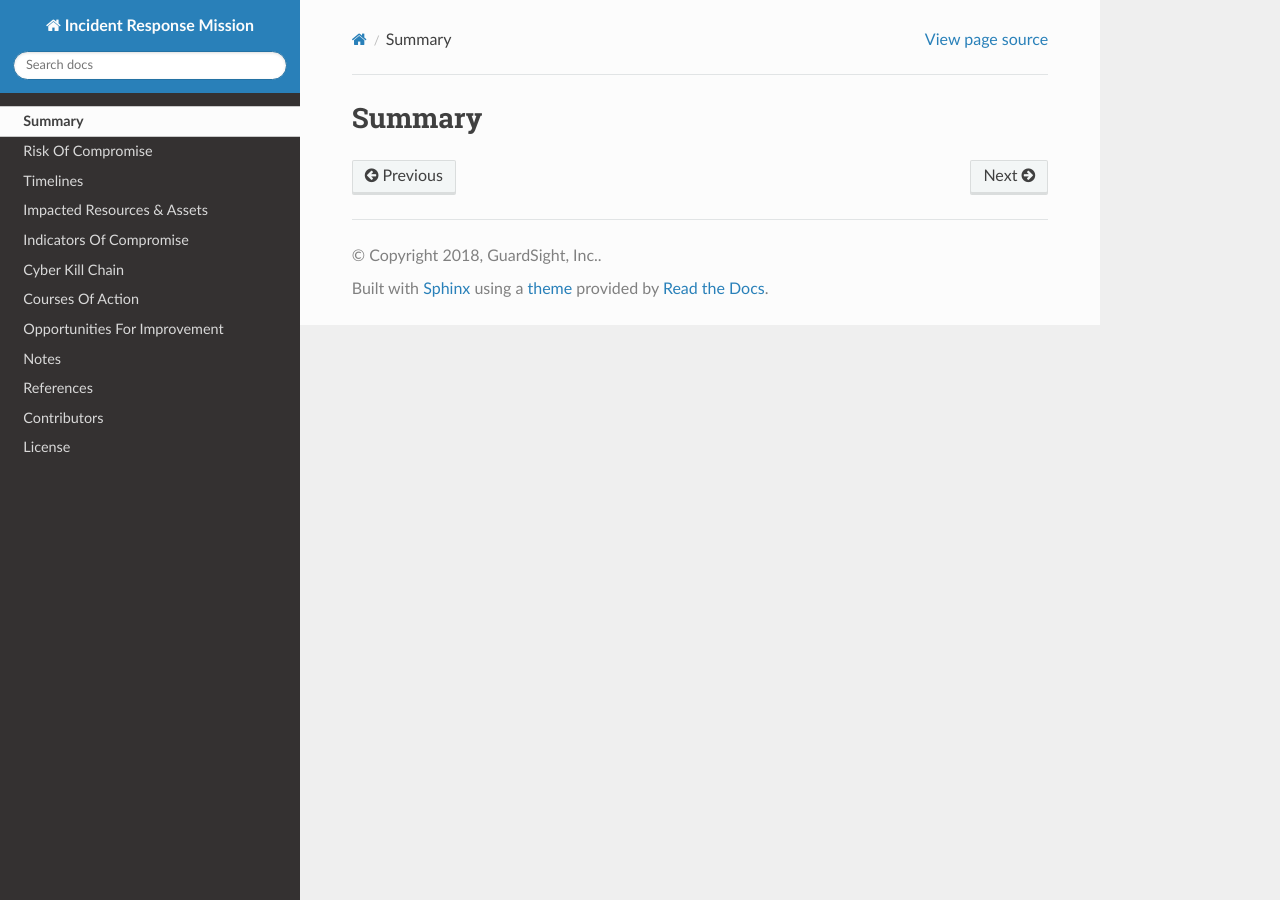
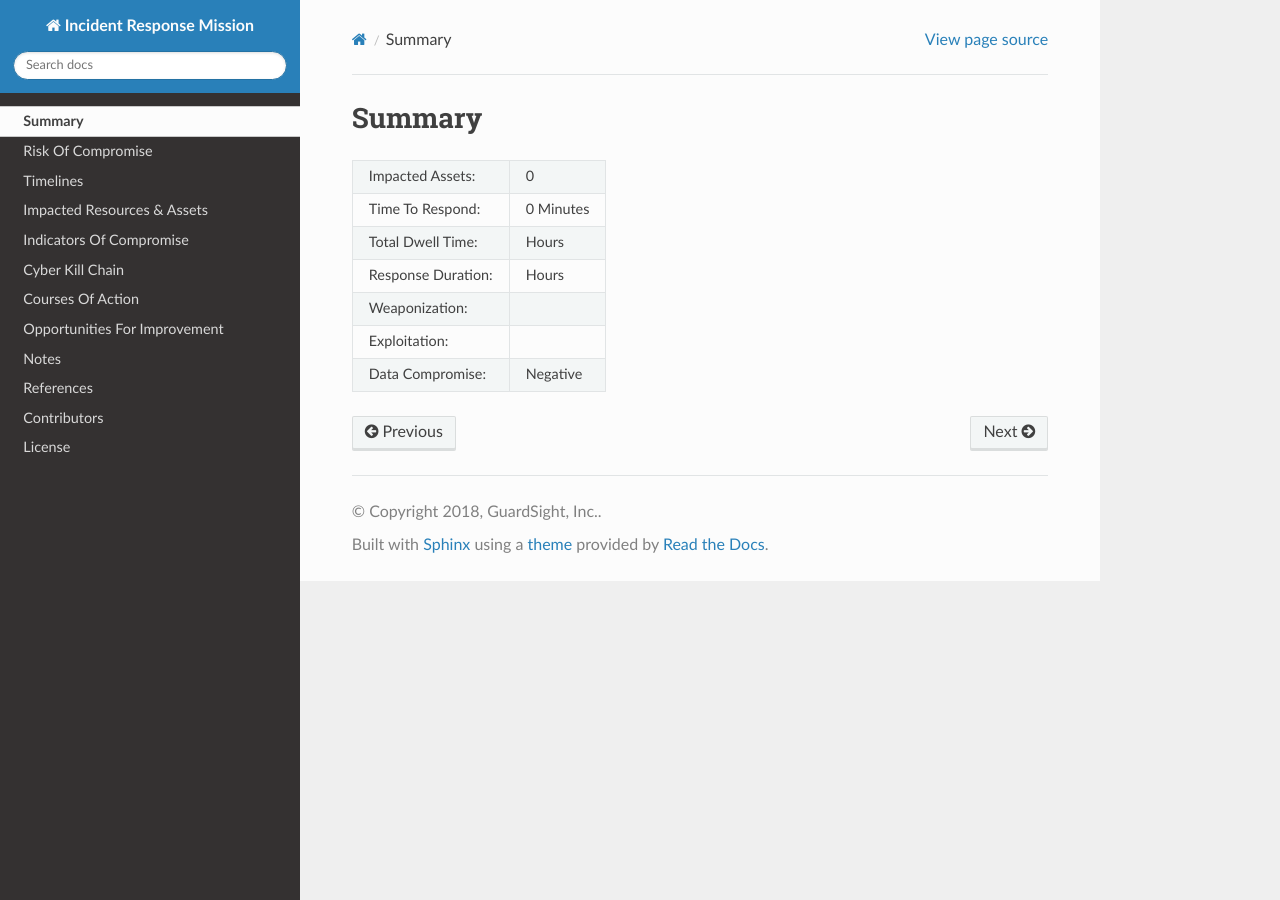
Before and after one commit to guardsight/gsvsoc_mission-model, a Sphinx documentation site: the page built from docs/source/summary.rst, in a window 1280 px wide. Built offline with Sphinx 7.4.7 and the Read the Docs theme 2.0.0, drawn with Linux system fonts in a browser that asks for light colours.

Commit message:
Update boilerplate summary

```diff
--- a/docs/source/summary.rst
+++ b/docs/source/summary.rst
@@ -1,2 +1,19 @@
 Summary
 ##################################
+
+
++---------------------------+---------------------------+
+| Impacted Assets:          | 0                         |
++---------------------------+---------------------------+
+| Time To Respond:          | 0  Minutes                |
++---------------------------+---------------------------+
+| Total Dwell Time:         |    Hours                  |
++---------------------------+---------------------------+
+| Response Duration:        |    Hours                  |
++---------------------------+---------------------------+
+| Weaponization:            |                           |
++---------------------------+---------------------------+
+| Exploitation:             |                           |
++---------------------------+---------------------------+
+| Data Compromise:          | Negative                  |
++---------------------------+---------------------------+
```
